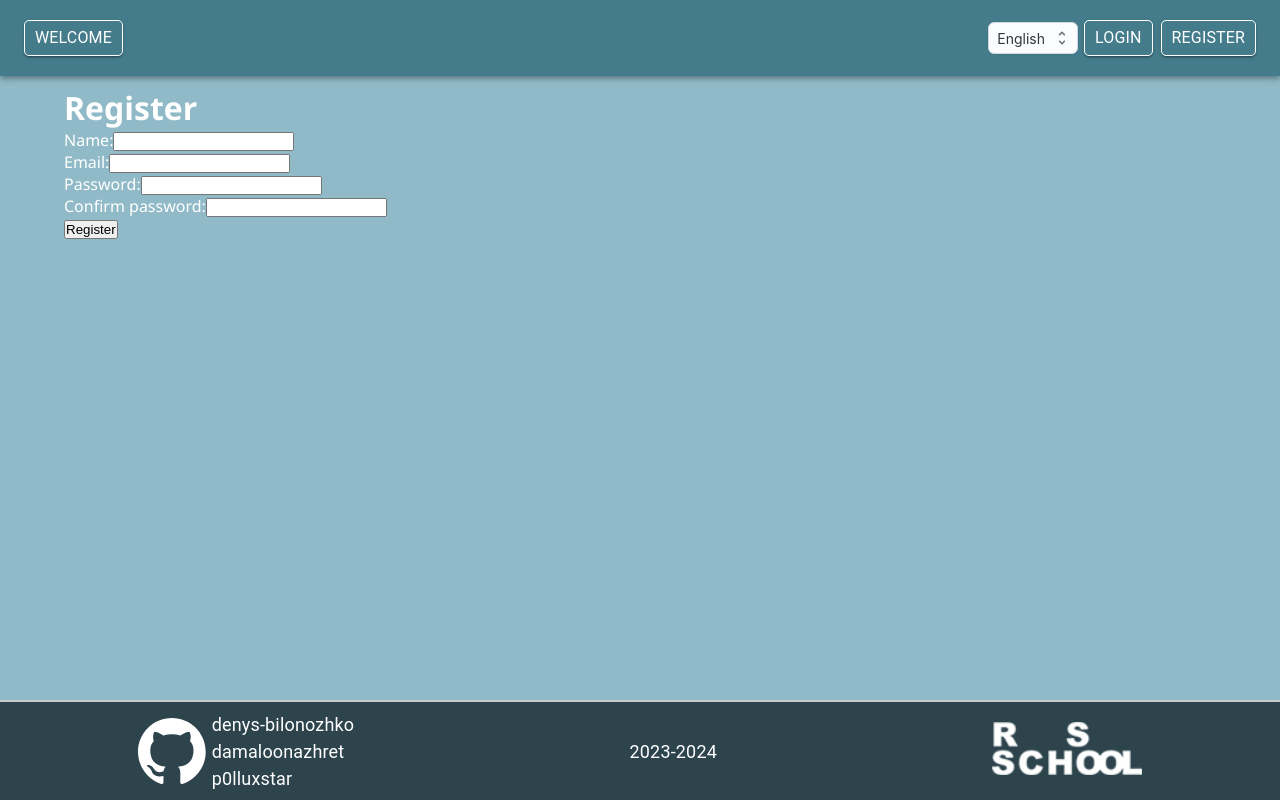
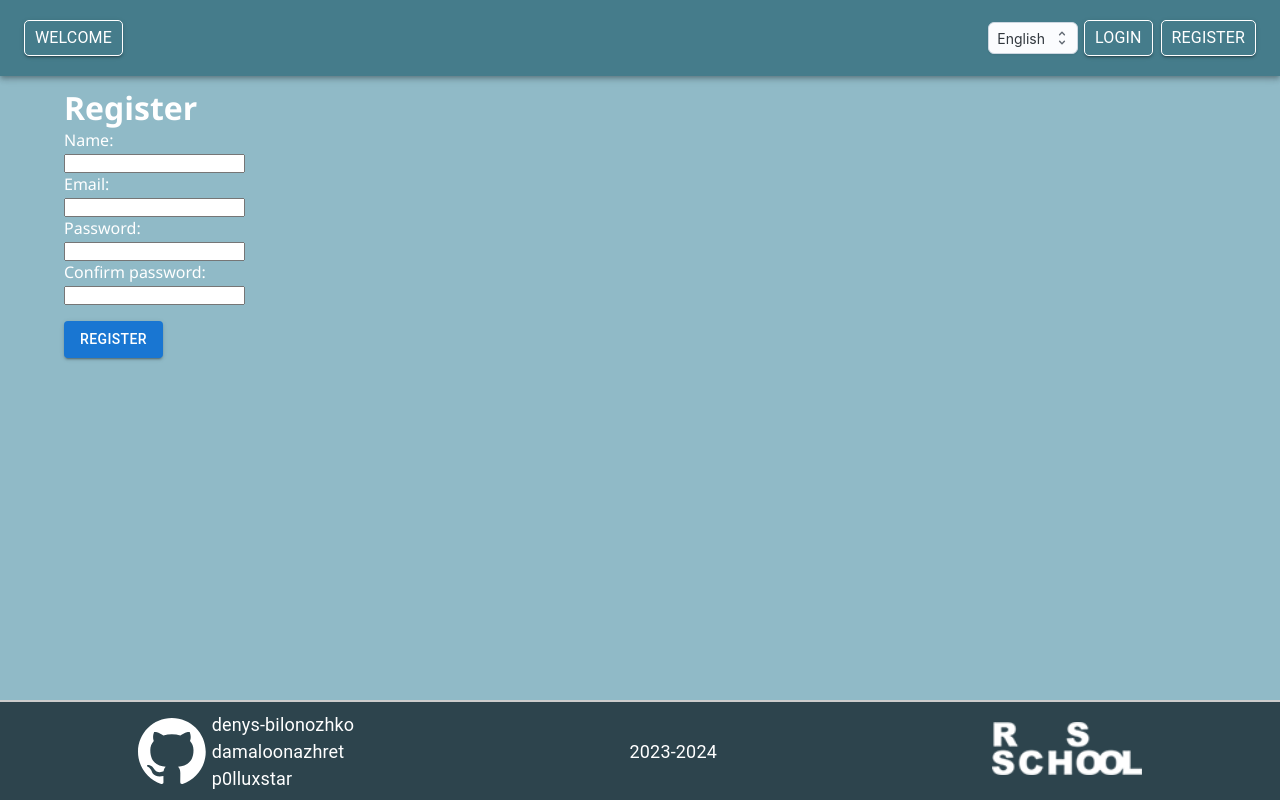
Before and after one commit to damaloonazhret/rss-graphiql, a React (Vite) app: page /registration in a window 1280 px wide. Built offline with nearby package versions, Linux system fonts and the light colour scheme; no server answers.

Commit message:
feat: forms ui

```diff
--- a/src/components/loginForm/LoginForm.tsx
+++ b/src/components/loginForm/LoginForm.tsx
@@ -6,6 +6,7 @@ import { loginSchema } from '../../services/validation';
 import styles from './login-form.module.css';
 import { useContext, useEffect } from 'react';
 import { LanguageContext } from '../../context/localization';
+import { Box, Button } from '@mui/material';
 
 const LoginForm = () => {
   const { language, languageData } = useContext(LanguageContext);
@@ -36,22 +37,24 @@ const LoginForm = () => {
   return (
     <form onSubmit={handleSubmit(handleFormSubmit)} noValidate>
       <h1>{languageData.login}</h1>
-      <label>
+      <Box component="label" sx={{ display: 'block' }}>
         {languageData.email}:
-        <input type="text" {...register('email')} />
-      </label>
+      </Box>
+      <input type="text" {...register('email')} />
       <div className={styles['field-error']}>
         <p>{errors.email?.message}</p>
       </div>
-      <label>
+      <Box component="label" sx={{ display: 'block' }}>
         {languageData.password}:
-        <input type="password" {...register('password')} />
-      </label>
+      </Box>
+      <input type="password" {...register('password')} />
       <div className={styles['field-error']}>
         <p>{errors.password?.message}</p>
       </div>
 
-      <button type="submit">{languageData.login}</button>
+      <Button type="submit" variant="contained" sx={{ mt: 2 }}>
+        {languageData.login}
+      </Button>
     </form>
   );
 };
--- a/src/components/registrationForm/RegistrationForm.tsx
+++ b/src/components/registrationForm/RegistrationForm.tsx
@@ -6,6 +6,7 @@ import styles from './registration-form.module.css';
 import { useNavigate } from 'react-router-dom';
 import { useContext, useEffect } from 'react';
 import { LanguageContext } from '../../context/localization';
+import { Box, Button } from '@mui/material';
 
 const RegistrationForm = () => {
   const { language, languageData } = useContext(LanguageContext);
@@ -37,36 +38,38 @@ const RegistrationForm = () => {
   return (
     <form onSubmit={handleSubmit(handleFormSubmit)} noValidate>
       <h1>{languageData.register}</h1>
-      <label>
+      <Box component="label" sx={{ display: 'block' }}>
         {languageData.name}:
-        <input type="text" {...register('name')} />
-      </label>
+      </Box>
+      <input type="text" {...register('name')} />
       <div className={styles['field-error']}>
         <p>{errors.name?.message}</p>
       </div>
-      <label>
+      <Box component="label" sx={{ display: 'block' }}>
         {languageData.email}:
-        <input type="text" {...register('email')} />
-      </label>
+      </Box>
+      <input type="text" {...register('email')} />
       <div className={styles['field-error']}>
         <p>{errors.email?.message}</p>
       </div>
-      <label>
+      <Box component="label" sx={{ display: 'block' }}>
         {languageData.password}:
-        <input type="password" {...register('password')} />
-      </label>
+      </Box>
+      <input type="password" {...register('password')} />
       <div className={styles['field-error']}>
         <p>{errors.password?.message}</p>
       </div>
-      <label>
+      <Box component="label" sx={{ display: 'block' }}>
         {languageData.passwordConfirm}:
-        <input type="password" {...register('passwordConfirm')} />
-      </label>
+      </Box>
+      <input type="password" {...register('passwordConfirm')} />
       <div className={styles['field-error']}>
         <p>{errors.passwordConfirm?.message}</p>
       </div>
 
-      <button type="submit">{languageData.register}</button>
+      <Button type="submit" variant="contained" sx={{ mt: 2 }}>
+        {languageData.register}
+      </Button>
     </form>
   );
 };
```
